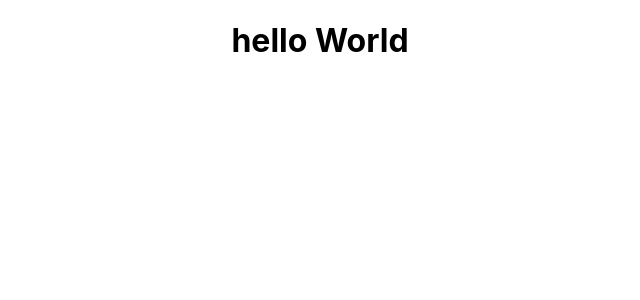
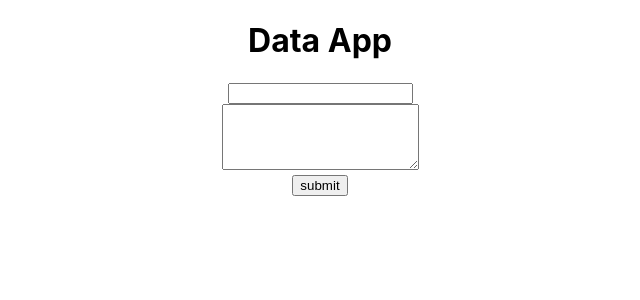
Before and after one commit to fheemabbas/data-app-web, a React (Create React App) app: page / in a window 1280 px wide. Shown: the top 300 px of the page, without its empty margins (320-960 px from the left). Built offline with nearby package versions, Linux system fonts and the light colour scheme.

Commit message:
add text feilds

```diff
--- a/src/App.js
+++ b/src/App.js
@@ -4,7 +4,23 @@ import "./App.css";
 function App() {
   return (
     <div className="App">
-      <h1>hello World</h1>
+      <h1>Data App</h1>
+      <input
+        className="input"
+        type="text"
+        name="name"
+        onChange={(e) => setName(e.target.value)}
+      />
+      <br />
+      <textarea
+        className="input"
+        name="address"
+        rows="4"
+        onChange={(e) => setAddress(e.target.value)}
+        cols="22"
+      />
+      <br />
+      <button type="submit">submit</button>
     </div>
   );
 }
```
